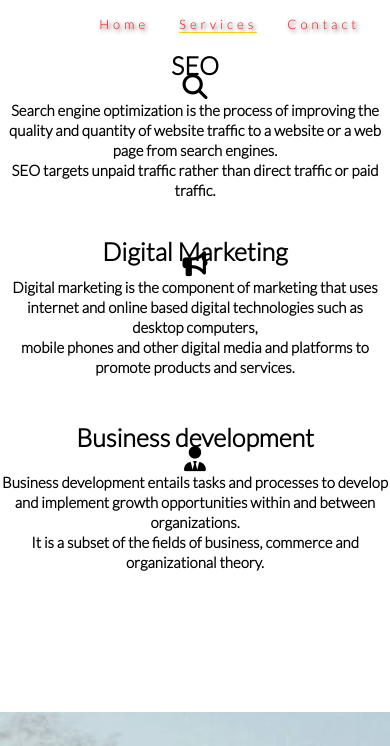
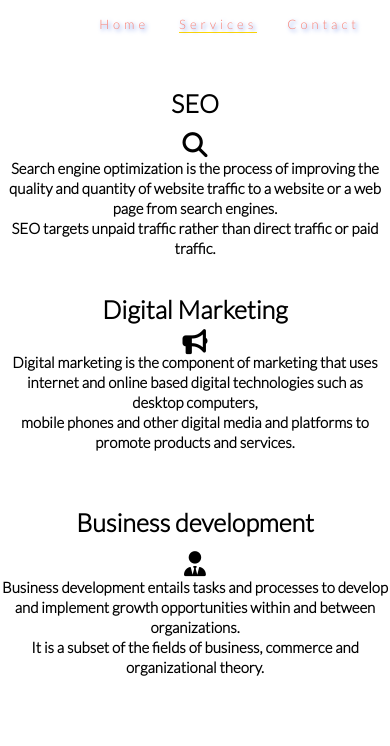
Before and after one commit to GustavFluur/PP1_Business-Website, a plain HTML site: page services.html in a window 390 px wide. Shown: the part 98-844 px from the top of the page. Drawn offline with Linux system fonts and the light colour scheme.

Commit message:
Add new style in services and style due to bad correlation for mobile devices

```diff
--- a/assets/css/style.css
+++ b/assets/css/style.css
@@ -65,8 +65,9 @@ ul {
 #menu {
     font-size: 20px;
     letter-spacing: 4px;
-    color: red;
-    text-shadow: 2px 2px 4px #000000;
+    color: rgb(250, 128, 114);
+    text-decoration: solid;
+    text-shadow: 2px 2px 4px royalblue;
 }
 
 
@@ -150,7 +151,12 @@ ul {
     text-align: center;
     margin-top: 5px;
 }
-
+#services-category {
+    width: 100%;
+    height: 800px;
+    margin: 0 auto;
+    text-align: center;
+}
 .seo {
     width: 100%;
     float: none;
@@ -159,6 +165,7 @@ ul {
     margin-bottom: 50px;
     color: black;
     text-align: center;
+    text-decoration: solid;
 }
 
 .digital-marketing {
@@ -168,7 +175,8 @@ ul {
     clear: right;
     margin-bottom: 50px;
     color: black;
-    text-align: right;
+    text-align: center;
+    text-decoration: solid;
 }
 
 .business-dev {
@@ -178,7 +186,8 @@ ul {
     clear: right;
     margin-bottom: 50px;
     color: black;
-    text-align: right;
+    text-align: center;
+    text-decoration: solid;
 }
 
 #last-section {
@@ -223,24 +232,27 @@ ul {
 }
 
 .signup-form {
-    margin: 150px 10% 0 0;
+    margin: 150px 0% 0 0;
     color: rosybrown;
     background-color:black;
-    max-width: 400px;
-    max-height: 800px;
+    max-width: 100%;
+    max-height: 1500px;
     position: absolute;
-    left: 10%;
-    padding: 30px;
+    left: 28%;
+    padding: 0;
+    text-align: center;
 }
 
 .signup-form h2 {
    color: rosybrown;
-   margin-bottom: 20px;
+   margin-bottom: 35px;
+   text-align: center;
 }
 
 .signup-form h4 {
     color: rosybrown;
-    margin-bottom: 20px;
+    margin-bottom: 25px;
+    text-align: center;
  }
 
 .text-input {
@@ -385,15 +397,20 @@ ul {
 
     #services-category {
         width: 100%;
-        height: 600px;
+        height: 500px;
         margin: 0 auto;
+        line-height: 20px;
+        clear: right;
+        margin-bottom: 50px;
+        color: black;
+        text-align: center;
     }
 
     #services-image {
         width: 100%;
         clear: both;
         padding: 0;
-        height: 800px;
+        height: 500px;
         margin-left: 30px;
         margin-bottom: 20px;
         margin: 0 auto;
@@ -436,15 +453,23 @@ ul {
         float: none;
         line-height: 20px;
         clear: right;
-        margin-bottom: 50px;
+        margin-bottom: 60px;
         color: black;
         text-align: center;
         font-size: 15px;
     }
 
+    .digital-marketing i {
+        line-height: 20px;
+        clear: right;
+        margin-top: 20px;
+        text-align: center;
+
+    }
+
     .business-dev {
         width: 100%;
-        float: none;
+        float: left;
         line-height: 20px;
         clear: right;
         margin-bottom: 50px;
@@ -480,16 +505,16 @@ ul {
         text-align: center;
 }
 
-.interesting h2 {
-    width: 100%;
+    .interesting h2 {
+        width: 100%;
         text-align: center;
         font-size: 15px;
-}
-.interesting h4 {
+    }
+    .interesting h4 {
     text-align: center;
         padding: 0 20 px;
         font-size: 10px;
-}
+    }
     .signup-form {
         margin: 95px 0% 0 0;
         color: rosybrown;
--- a/services.html
+++ b/services.html
@@ -41,11 +41,13 @@
     <br>
     <br>
     <br>
+    <br>
+    <br>
+    <br>
     <section id="services-category">
     <section>
-        <br>
         <div class="seo">
-        <h3><strong>SEO</strong><br><i class="fas fa-search"></i></h3>
+        <h3><strong>SEO</strong><br><br><i class="fas fa-search"></i></h3>
         <h4>
             Search engine optimization is the process of improving the quality and quantity of website traffic to a website or a web page from search engines.<br>
             SEO targets unpaid traffic rather than direct traffic or paid traffic.
@@ -54,7 +56,7 @@
     </section>
     <section>
         <div class="digital-marketing">
-            <h3><strong>Digital Marketing</strong><br><i class="fas fa-bullhorn"></i></h3>
+            <h3><strong>Digital Marketing</strong><br><br><i class="fas fa-bullhorn"></i></h3>
             <h4>
                 Digital marketing is the component of marketing that uses internet and online based digital technologies such as desktop computers, <br>
                 mobile phones and other digital media and platforms to promote products and services.
@@ -63,13 +65,14 @@
     </section>
     <section>
         <div class="business-dev">
-            <h3><strong>Business development</strong><br>
-            <i class="fas fa-user-tie"></i></h3>
+            <h3><strong>Business development</strong><br><br><i class="fas fa-user-tie"></i></h3>
             <h4>
                 Business development entails tasks and processes to develop and implement growth opportunities within and between organizations. <br>
                 It is a subset of the fields of business, commerce and organizational theory.
             </h4>
         </div>
+        <br>
+        <br>
     </section>
     </section>
     <br>
```
Also changed, not shown: contact.html (+13 -3 lines).
